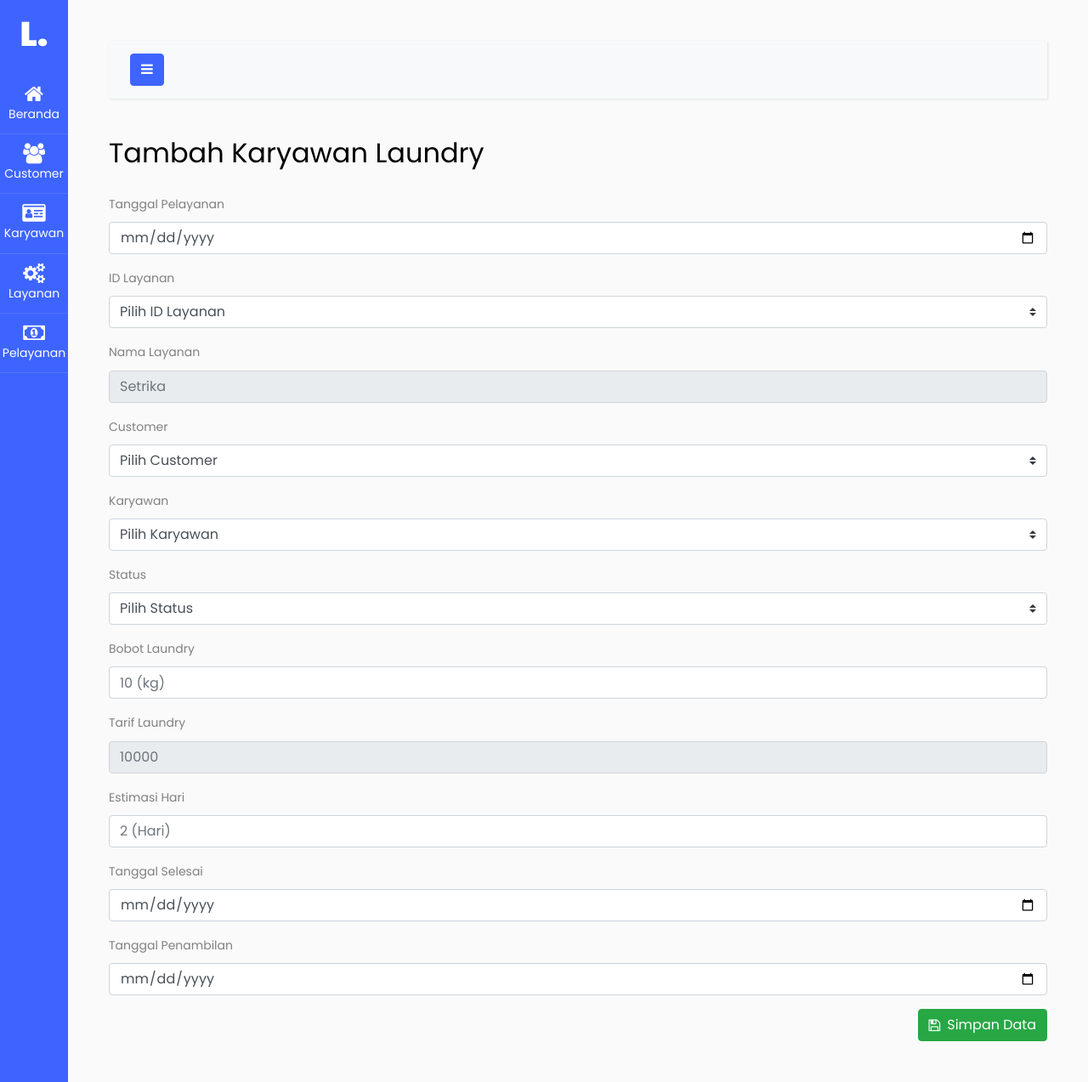
After one commit to KarMint26/WEB-LAUNDRY, a PHP site: page /controllers/Pelayanan/tambah_pelayanan.php in a window 1280 px wide. The commit adds this page. Shown: the whole page at 85% size. Run offline with PHP 8.4, Linux system fonts and the light colour scheme; data that the repository does not hold is empty; some libraries are stand-ins or nearby versions.

Commit message:
feature: CRUD Pelayanan And Refactor Code

```diff
--- /dev/null
+++ b/controllers/Pelayanan/tambah_pelayanan.php
@@ -0,0 +1,268 @@
+<?php
+
+require_once '../../db/Connection.php';
+$sql = "SELECT id_layanan, nama_layanan FROM jenis_layanan";
+$query = mysqli_query($koneksi, $sql);
+
+$sql_2 = "SELECT id_customer, nama_customer FROM customer";
+$query_2 = mysqli_query($koneksi, $sql_2);
+
+$sql_3 = "SELECT id_karyawan, nama_karyawan FROM karyawan";
+$query_3 = mysqli_query($koneksi, $sql_3);
+
+?>
+
+<?php require_once '../../config/header.php' ?>
+<link rel="stylesheet" href="../../css/style.css">
+<link rel="shortcut icon" href="../../images/washing-machine.ico" type="image/x-icon">
+<title>Home Laundry | Tambah Pelayanan</title>
+</head>
+
+<body>
+	<div class="wrapper d-flex align-items-stretch">
+		<nav id="sidebar" class="active">
+			<h1><a href="../../index.php" class="logo">L.</a></h1>
+			<ul class="list-unstyled components mb-5">
+				<li class="active">
+					<a href="../../index.php"><span class="fa fa-home"></span> Beranda</a>
+				</li>
+				<li>
+					<a href="../../views/customer.php"><span class="fa fa-users"></span> Customer</a>
+				</li>
+				<li>
+					<a href="../../views/employee.php"><span class="fa fa-id-card"></span> Karyawan</a>
+				</li>
+				<li>
+					<a href="../../views/jenislayanan.php"><span class="fa fa-cogs"></span> Layanan</a>
+				</li>
+				<li>
+					<a href="../../views/pelayanan.php"><span class="fa fa-money"></span> Pelayanan</a>
+				</li>
+			</ul>
+
+			<div class="footer">
+				<p>
+					Copyright &copy; 2023 by <a href="https://homelaundry.my.id" class="text-white" target="_blank">Home
+						Laundry</a>
+				</p>
+			</div>
+		</nav>
+
+		<!-- Page Content  -->
+		<div id="content" class="p-4 p-md-5">
+
+			<nav class="navbar navbar-expand-lg navbar-light bg-light">
+				<div class="container-fluid">
+					<button type="button" id="sidebarCollapse" class="btn btn-primary">
+						<i class="fa fa-bars"></i>
+						<span class="sr-only">Toggle Menu</span>
+					</button>
+				</div>
+			</nav>
+
+			<h2 class="mb-4">Tambah Karyawan Laundry</h2>
+			<form action="./proses_tambah.php" method="POST" onsubmit="event.preventDefault(); submitForm();">
+				<div class="mb-3">
+					<label for="tgl_pl" class="form-label">Tanggal Pelayanan</label>
+					<input type="date" class="form-control" name="tgl_pl" id="tgl_pl" placeholder="2023-06-12" required>
+				</div>
+				<div class="mb-3 d-flex flex-column">
+					<label for="id_lyn" class="form-label">ID Layanan</label>
+					<select class="custom-select" aria-label="Default select example" id="id_lyn" name="id_lyn"
+						required>
+						<option selected disabled>Pilih ID Layanan</option>
+						<?php while($ly = mysqli_fetch_assoc($query)) { ?>
+						<option
+							value="<?= $ly['id_layanan'] ?>"
+							data-name="<?= $ly['nama_layanan'] ?>">
+							<?= $ly['id_layanan'] ?>
+						</option>
+						<?php } ?>
+					</select>
+				</div>
+				<div class="mb-3 d-flex flex-column">
+					<label for="bdlayanan" class="form-label">Nama Layanan</label>
+					<input type="text" class="form-control" name="bdlayanan" id="bdlayanan" placeholder="Setrika"
+						required disabled>
+				</div>
+				<div class="mb-3 d-flex flex-column">
+					<label for="customer" class="form-label">Customer</label>
+					<select class="custom-select" aria-label="Default select example" id="customer" name="customer"
+						required>
+						<option selected disabled>Pilih Customer</option>
+						<?php while($customer = mysqli_fetch_assoc($query_2)) { ?>
+						<option
+							value="<?= $customer['id_customer'] ?>">
+							<?= $customer['nama_customer'] ?>
+						</option>
+						<?php } ?>
+					</select>
+				</div>
+				<div class="mb-3 d-flex flex-column">
+					<label for="karyawan" class="form-label">Karyawan</label>
+					<select class="custom-select" aria-label="Default select example" id="karyawan" name="karyawan"
+						required>
+						<option selected disabled>Pilih Karyawan</option>
+						<?php while($karyawan = mysqli_fetch_assoc($query_3)) { ?>
+						<option
+							value="<?= $karyawan['id_karyawan'] ?>">
+							<?= $karyawan['nama_karyawan'] ?>
+						</option>
+						<?php } ?>
+					</select>
+				</div>
+				<div class="mb-3 d-flex flex-column">
+					<label for="status" class="form-label">Status</label>
+					<select class="custom-select" aria-label="Default select example" id="status" name="status"
+						required>
+						<option selected disabled>Pilih Status</option>
+						<option value="0">
+							Sedang Diproses
+						</option>
+						<option value="1">
+							Selesai
+						</option>
+					</select>
+				</div>
+				<div class="mb-3">
+					<label for="bobot" class="form-label">Bobot Laundry</label>
+					<input type="number" class="form-control" name="bobot" id="bobot" placeholder="10 (kg)" required>
+				</div>
+				<div class="mb-3">
+					<label for="tarif" class="form-label">Tarif Laundry</label>
+					<input type="number" class="form-control" name="tarif" id="tarif" placeholder="10000" required disabled>
+				</div>
+				<div class="mb-3">
+					<label for="estimasi_hari" class="form-label">Estimasi Hari</label>
+					<input type="number" class="form-control" name="estimasi_hari" id="estimasi_hari"
+						placeholder="2 (Hari)" required>
+				</div>
+				<div class="mb-3">
+					<label for="tgl_sl" class="form-label">Tanggal Selesai</label>
+					<input type="date" class="form-control" name="tgl_sl" id="tgl_sl" placeholder="2023-06-14" required>
+				</div>
+				<div class="mb-3">
+					<label for="tgl_pgbl" class="form-label">Tanggal Penambilan</label>
+					<input type="date" class="form-control" name="tgl_pgbl" id="tgl_pgbl" placeholder="2023-06-15"
+						required>
+				</div>
+				<div class="d-flex justify-content-end">
+					<button type="submit" class="btn btn-success d-flex align-items-center" style="gap: .5rem;">
+						<i class="fa fa-save"></i>
+						<div>Simpan Data</div>
+					</button>
+				</div>
+			</form>
+		</div>
+	</div>
+	<script src="../../js/jquery.min.js"></script>
+	<script src="../../js/popper.js"></script>
+	<script src="../../js/bootstrap.min.js"></script>
+	<script src="https://cdn.jsdelivr.net/npm/sweetalert2@11"></script>
+	<script src="../../js/main.js"></script>
+	<script>
+        // Penentuan karyawan yang akan memegang atau menghandle jenis layanan yang dipilih
+		document.getElementById('id_lyn').addEventListener('change', function() {
+			var selectedOption = this.options[this.selectedIndex];
+			var layananName = selectedOption.dataset.name;
+			document.getElementById('bdlayanan').value = layananName;
+
+			// Kirim permintaan AJAX ke server
+			fetch('./get_karyawan.php', {
+					method: 'POST',
+					headers: {
+						'Content-Type': 'application/x-www-form-urlencoded',
+					},
+					body: 'bd_lyn=' + encodeURIComponent(document.getElementById('bdlayanan').value),
+				})
+				.then(response => response.json())
+				.then(data => {
+					// Ubah opsi dropdown karyawan
+					var karyawanDropdown = document.getElementById('karyawan');
+					karyawanDropdown.innerHTML = '';
+					for (var i = 0; i < data.length; i++) {
+						var option = document.createElement('option');
+						option.value = data[i]['id_karyawan'];
+						option.text = data[i]['nama_karyawan'];
+						karyawanDropdown.add(option);
+					}
+				});
+		});
+
+        // Perhitungan Harga tergantung bobot
+		document.getElementById('bobot').addEventListener('change', function() {
+			var selectedOption = document.getElementById('id_lyn').options[document.getElementById('id_lyn')
+				.selectedIndex];
+			var layananId = selectedOption.value;
+
+			// Kirim permintaan AJAX ke server
+			fetch('./get_harga.php', {
+					method: 'POST',
+					headers: {
+						'Content-Type': 'application/x-www-form-urlencoded',
+					},
+					body: 'id_lyn=' + encodeURIComponent(layananId),
+				})
+				.then(response => response.json())
+				.then(data => {
+					// Hitung tarif baru
+					var tarifBaru = this.value * data['harga'];
+
+					// Update nilai tarif
+					document.getElementById('tarif').value = tarifBaru;
+				});
+		});
+
+        // Tambah data
+		async function submitForm() {
+			// Ambil data dari form
+			const tgl_pl = document.getElementById('tgl_pl').value;
+			const bdlayanan = document.getElementById('bdlayanan').value;
+			const estimasi_hari = document.getElementById('estimasi_hari').value;
+			const customer = document.getElementById('customer').value;
+			const id_lyn = document.getElementById('id_lyn').value;
+			const karyawan = document.getElementById('karyawan').value;
+			const status = document.getElementById('status').value;
+			const bobot = document.getElementById('bobot').value;
+			const tarif = document.getElementById('tarif').value;
+			const tgl_sl = document.getElementById('tgl_sl').value;
+			const tgl_pgbl = document.getElementById('tgl_pgbl').value;
+
+			// Kirim permintaan AJAX ke server
+			await fetch('./proses_tambah.php', {
+					method: 'POST',
+					headers: {
+						'Content-Type': 'application/x-www-form-urlencoded',
+					},
+					body: 'tgl_pl=' + encodeURIComponent(tgl_pl) + '&bdlayanan=' + encodeURIComponent(bdlayanan) +
+						'&estimasi_hari=' +
+						encodeURIComponent(estimasi_hari) + '&customer=' + encodeURIComponent(customer) + '&id_lyn=' +
+						encodeURIComponent(id_lyn) + '&karyawan=' + encodeURIComponent(karyawan) + '&status=' +
+						encodeURIComponent(status) + '&bobot=' + encodeURIComponent(bobot) + '&tarif=' +
+						encodeURIComponent(tarif) + '&tgl_sl=' + encodeURIComponent(tgl_sl) + '&tgl_pgbl=' +
+						encodeURIComponent(tgl_pgbl),
+				})
+				.then(response => response.json())
+				.then(data => {
+					// Tampilkan pesan SweetAlert2 berdasarkan respons
+					if (data.success) {
+						Swal.fire(
+							'Sukses!',
+							'Data berhasil disimpan.',
+							'success'
+						).then((result) => {
+							// Redirect ke halaman lain setelah pengguna menekan OK
+							window.location.href = '../../views/pelayanan.php?tambah_pelayanan=sukses';
+						});
+					} else {
+						Swal.fire(
+							'Gagal!',
+							'Terjadi kesalahan saat menyimpan data.',
+							'error'
+						);
+                        window.location.href = '../../views/pelayanan.php?tambah_pelayanan=gagal';
+					}
+				});
+		}
+	</script>
+	<?php require_once '../../config/footer.php' ?>
--- a/views/employee.php
+++ b/views/employee.php
@@ -19,7 +19,7 @@ $count = 1;
 			<h1><a href="../index.php" class="logo">L.</a></h1>
 			<ul class="list-unstyled components mb-5">
 				<li class="active">
-					<a href="../index.php"><span class="fa fa-home"></span> Home</a>
+					<a href="../index.php"><span class="fa fa-home"></span> Beranda</a>
 				</li>
 				<li>
 					<a href="./customer.php"><span class="fa fa-users"></span> Customer</a>
@@ -137,7 +137,7 @@ $count = 1;
 							'success'
 						).then((result) => {
 							// Redirect ke halaman lain setelah pengguna menekan OK
-							window.location.href = '../views/employee.php';
+							window.location.href = '../views/employee.php?hapus_karyawan=sukses';
 						});
 					} else {
 						Swal.fire(
@@ -145,6 +145,7 @@ $count = 1;
 							'Terjadi kesalahan saat menghapus data.',
 							'error'
 						);
+						window.location.href = '../views/employee.php?hapus_karyawan=gagal';
 					}
 				});
 		}
--- a/views/home.php
+++ b/views/home.php
@@ -10,7 +10,7 @@
 			<h1><a href="./index.php" class="logo">L.</a></h1>
 			<ul class="list-unstyled components mb-5">
 				<li class="active">
-					<a href="./index.php"><span class="fa fa-home"></span> Home</a>
+					<a href="./index.php"><span class="fa fa-home"></span> Beranda</a>
 				</li>
 				<li>
 					<a href="./views/customer.php"><span class="fa fa-users"></span> Customer</a>
--- a/views/jenislayanan.php
+++ b/views/jenislayanan.php
@@ -19,7 +19,7 @@ $count = 1;
 			<h1><a href="../index.php" class="logo">L.</a></h1>
 			<ul class="list-unstyled components mb-5">
 				<li class="active">
-					<a href="../index.php"><span class="fa fa-home"></span> Home</a>
+					<a href="../index.php"><span class="fa fa-home"></span> Beranda</a>
 				</li>
 				<li>
 					<a href="./customer.php"><span class="fa fa-users"></span> Customer</a>
@@ -133,7 +133,7 @@ $count = 1;
 							'success'
 						).then((result) => {
 							// Redirect ke halaman lain setelah pengguna menekan OK
-							window.location.href = '../views/jenislayanan.php';
+							window.location.href = '../views/jenislayanan.php?hapus_jenis_layanan=sukses';
 						});
 					} else {
 						Swal.fire(
@@ -141,6 +141,7 @@ $count = 1;
 							'Terjadi kesalahan saat menghapus data.',
 							'error'
 						);
+						window.location.href = '../views/jenislayanan.php?hapus_jenis_layanan=gagal';
 					}
 				});
 		}
```
Also changed, not shown: controllers/Customer/edit_customer.php (+37 -6 lines), controllers/Customer/tambah.php (+4 -3 lines), controllers/Employee/edit_karyawan.php (+4 -3 lines), controllers/Employee/tambah_karyawan.php (+4 -3 lines), controllers/JenisLayanan/edit_jenis_layanan.php (+4 -3 lines), controllers/JenisLayanan/tmbh_jenis_layanan.php (+4 -3 lines), controllers/Pelayanan/get_harga.php (added, +11 -0 lines), controllers/Pelayanan/get_karyawan.php (added, +14 -0 lines), controllers/Pelayanan/hapus_pelayanan.php (added, +14 -0 lines), controllers/Pelayanan/proses_tambah.php (added, +43 -0 lines), views/customer.php (+4 -3 lines), views/pelayanan.php (+148 -11 lines), controllers/Pelayanan/add.php (deleted).
